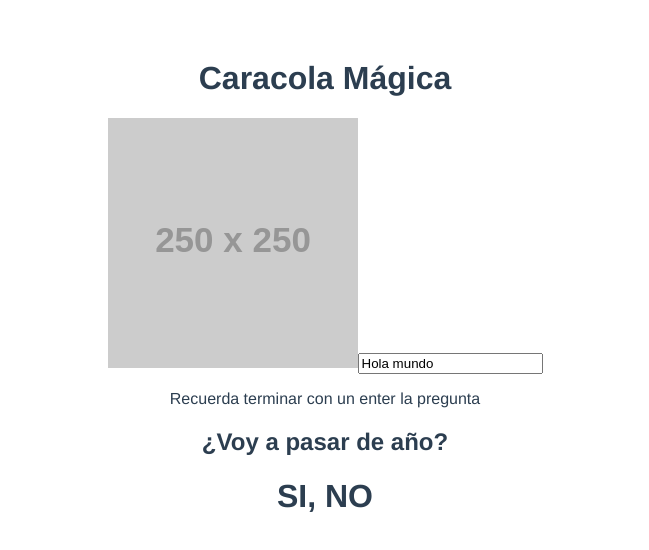
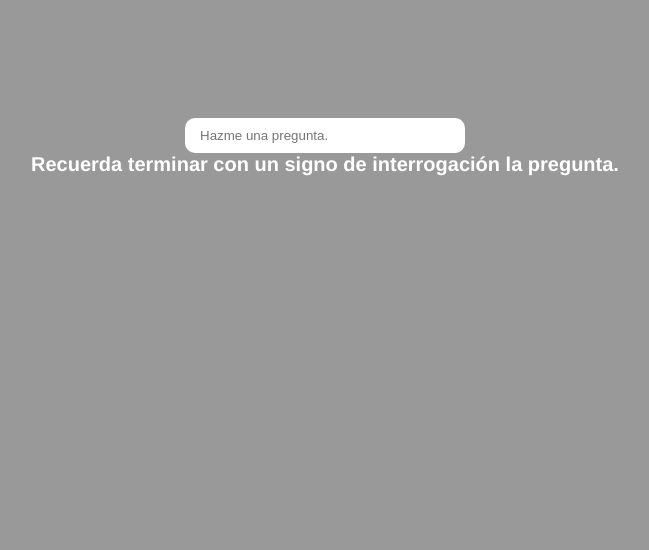
Before and after one commit to Romina-Ramirez/pw_u2_v_p4_rr, a Vue app: page / in a window 1280 px wide. Shown: the top 550 px of the page, without its empty margins (315-964 px from the left). Built offline with nearby package versions, Linux system fonts and the light colour scheme.

Commit message:
Taller 21

```diff
--- a/src/components/CaracolaMagica.vue
+++ b/src/components/CaracolaMagica.vue
@@ -1,27 +1,89 @@
 <template>
   <h1>Caracola Mágica</h1>
-  <img
-    src="https://via.placeholder.com/250"
-    alt="No se puede mostrar la imagen."
-  />
-  <input v-model="pregunta" type="text" placeholder="Hazme una pregunta."/>
-  <p>Recuerda terminar con un enter la pregunta</p>
+  <img v-if="urlImg" :src="urlImg" alt="No se puede mostrar la imagen." />
+  <div class="bg-dark"></div>
 
-  <div>
-    <h2>¿Voy a pasar de año?</h2>
-    <h1>SI, NO</h1>
+  <div class="container">
+    <input v-model="pregunta" type="text" placeholder="Hazme una pregunta." />
+    <p>Recuerda terminar con un signo de interrogación la pregunta.</p>
+
+    <div>
+      <h2>{{ pregunta }}</h2>
+      <h1>{{ respuesta }}</h1>
+    </div>
   </div>
 </template>
 
 <script>
 export default {
-    data (){
-        return {
-            pregunta: 'Hola mundo'
-        }
-    }
+  data() {
+    return {
+      pregunta: "",
+      respuesta: "",
+      urlImg: null,
+    };
+  },
+  watch: {
+    pregunta(value, oldValue) {
+      console.log(value);
+      console.log(oldValue);
+      if (value.includes("?")) {
+        console.log("Consumir el API");
+        this.consumirAPI();
+      }
+    },
+  },
+  methods: {
+    async consumirAPI() {
+      const respuesta = await fetch("https://yesno.wtf/api").then((r) =>
+        r.json()
+      );
+      console.log(respuesta);
+      const { answer, image } = respuesta;
+      console.log(answer);
+      console.log(image);
+      this.respuesta = answer;
+      this.urlImg = image;
+    },
+  },
 };
 </script>
 
 <style>
+.bg-dark, img {
+  height: 100vh;
+  width: 100vw;
+  left: 0px;
+  max-width: 100%;
+  max-height: 100%;
+  position: fixed;
+  top: 0px;
+}
+
+.bg-dark {
+  background-color: rgba(0, 0, 0, 0.4);
+}
+
+.container {
+  text-align: center;
+  position: relative;
+}
+
+input {
+  width: 250px;
+  padding: 10px 15px;
+  border-radius: 10px;
+  border: none;
+}
+
+p, h1, h2 {
+  color: white;
+  font-weight: bold;
+}
+
+p {
+  font-size: 20px;
+  margin-top: 0px;
+}
+
 </style>
```
